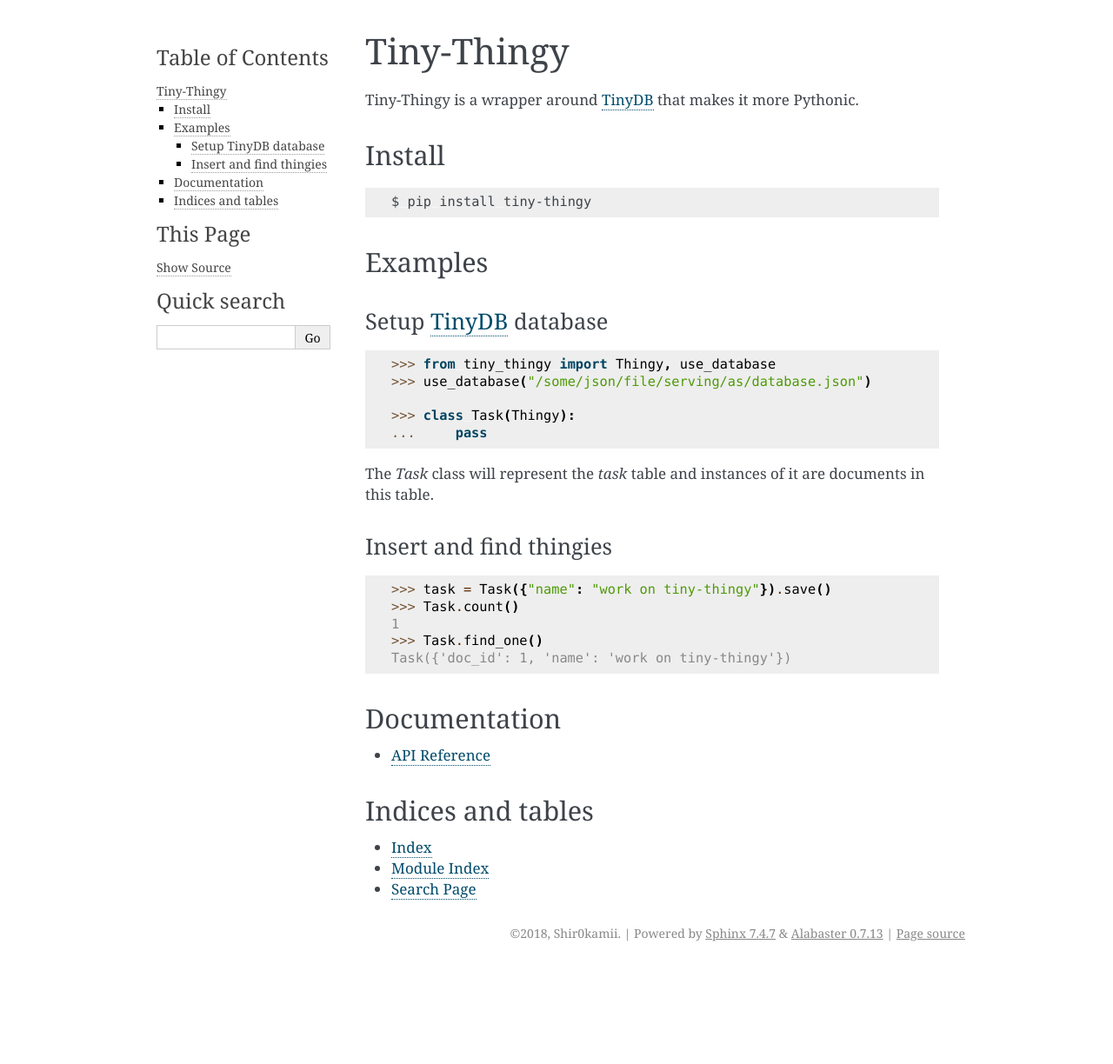
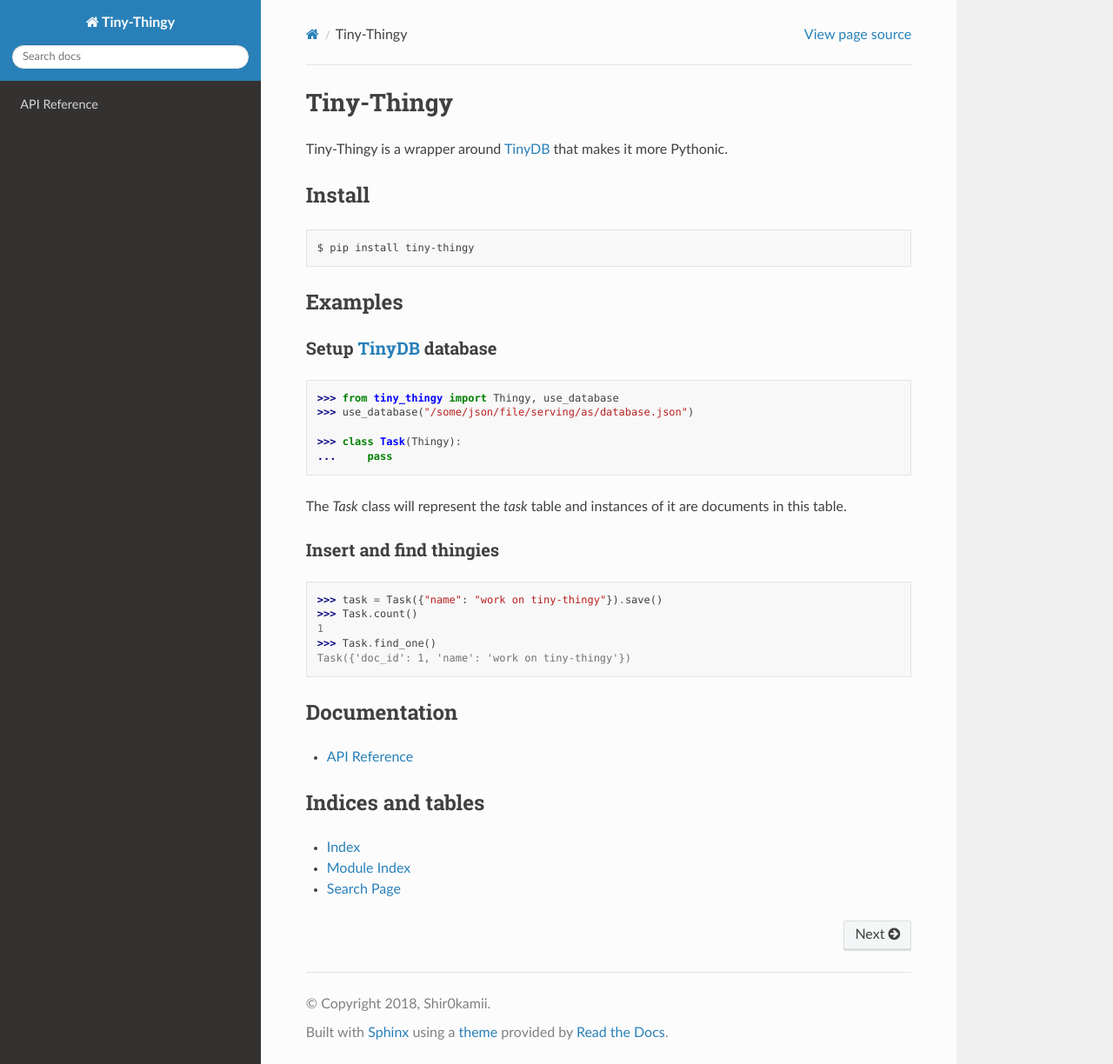
Before and after one commit to Shir0kamii/tiny-thingy, a Sphinx documentation site: the page built from docs/source/index.rst, in a window 1280 px wide and 1224 px high. Shown: the whole window at 87% size. Built offline with Sphinx 7.4.7 and the Read the Docs theme 2.0.0, drawn with Linux system fonts in a browser that asks for light colours.

Commit message:
Use RTFD theme

```diff
--- a/dev-requirements.txt
+++ b/dev-requirements.txt
@@ -4,3 +4,4 @@ pytest>=3.5.1
 pytest-cov>=2.5.1
 
 sphinx==1.7.5
+sphinx_rtd_theme==0.4.0
--- a/docs/source/conf.py
+++ b/docs/source/conf.py
@@ -42,4 +42,4 @@ master_doc = 'index'
 # The theme to use for HTML and HTML Help pages.  See the documentation for
 # a list of builtin themes.
 #
-html_theme = 'alabaster'
+html_theme = 'sphinx_rtd_theme'
```
